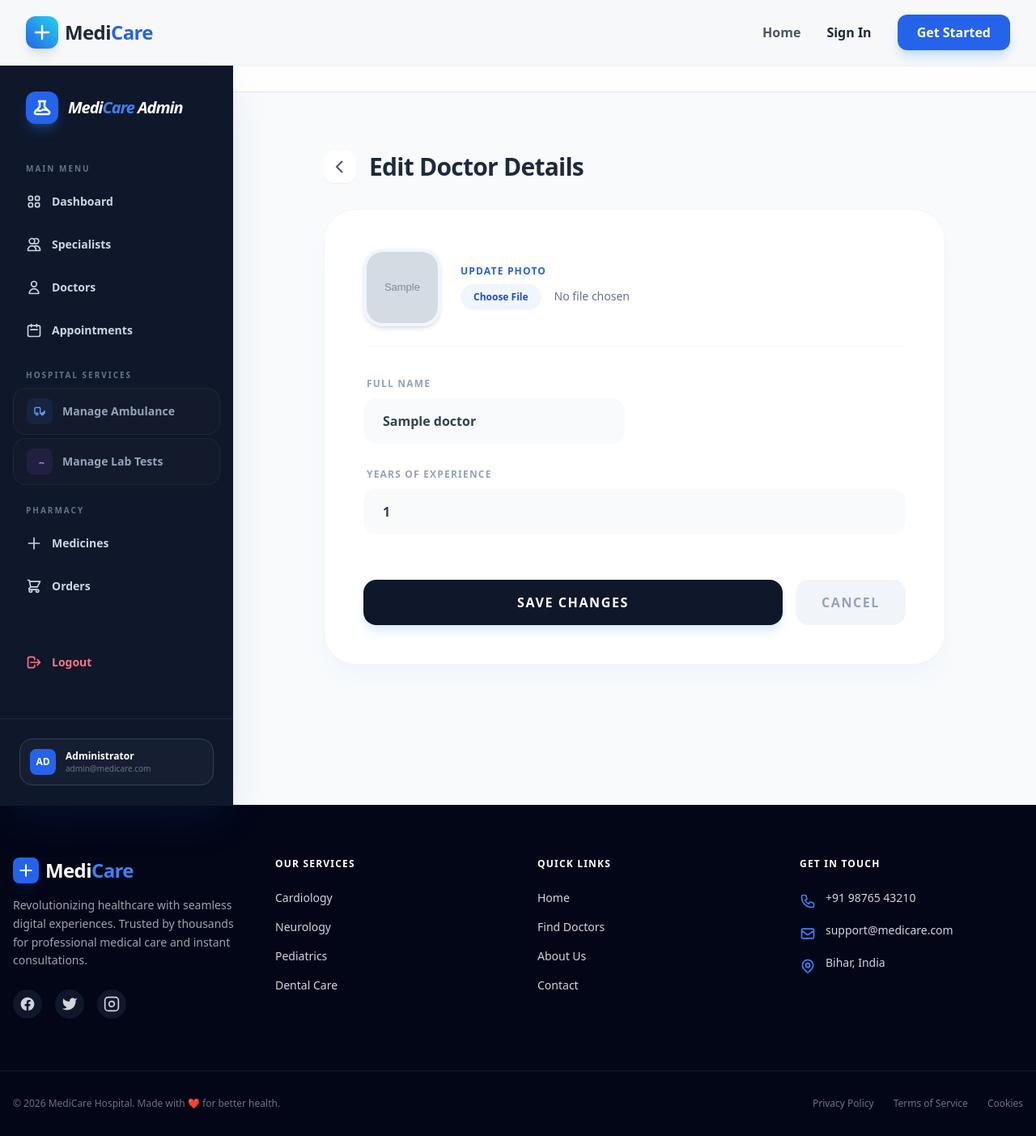
After one commit to prabhakarsingh2007/medicare-django, a Django app: page /edit_doctor/1/ in a window 1280 px wide. The commit adds this page. Shown: the whole page at 81% size. Run offline with Django 5.2, Linux system fonts and the light colour scheme; tables that the repository leaves empty hold one stand-in row (values such as "Sample post"); grey boxes marked "Sample" are stand-in pictures; some libraries are stand-ins or nearby versions.

Commit message:
Add doctor management features: implement edit and delete functionality, update templates and routing

```diff
--- a/medicare/careapp/admin_view.py
+++ b/medicare/careapp/admin_view.py
@@ -78,6 +78,35 @@ def add_doctor(request):
 
     return render(request, "admin/add_doctor.html", {"specialists": specialists})
 
+def delete_doctor(request, pk):
+    doctor = get_object_or_404(Doctor, pk=pk)
+    doctor.delete()
+    messages.success(request, "Doctor deleted successfully!")
+    return redirect('view_doctor')
+
+from django.shortcuts import render, get_object_or_404, redirect
+from .models import Doctor # Apne model ka sahi naam check karein
+
+def edit_doctor(request, pk):
+    doctor = get_object_or_404(Doctor, pk=pk)
+
+    if request.method == 'POST':
+        # Data Update Karne Ka Logic
+        doctor.name = request.POST.get('name')
+        doctor.phone = request.POST.get('phone')
+        doctor.experience = request.POST.get('experience')
+
+        if request.FILES.get('image'):
+            doctor.image = request.FILES.get('image')
+
+        doctor.save()
+        return redirect('view_doctor') # POST ke baad return hona zaroori hai
+
+    # --- YAHAN DHAYAN DEIN ---
+    # GET request ke liye ye return hona MUST hai.
+    # Aapka error bata raha hai ki ye line miss ho gayi hai ya galat indented hai.
+    return render(request, 'admin/edit_doctor.html', {'doctor': doctor})
+
 
 # ================= PATIENT =================
 @staff_member_required
@@ -132,6 +161,13 @@ def view_specialist(request):
     return render(request, "admin/view_specialist.html", {
         "specialists": specialists
     })
+
+@staff_member_required
+def delete_specialist(request, pk):
+    specialist = get_object_or_404(Specialist, pk=pk)
+    specialist.delete()
+    messages.success(request, "Specialist deleted successfully!")
+    return redirect('view_specialist')
 
 
 # ================= AMBULANCE =================
--- /dev/null
+++ b/medicare/careapp/templates/admin/edit_doctor.html
@@ -0,0 +1,60 @@
+{% extends "admin/adminbase.html" %}
+
+{% block admin_content %}
+<div class="p-8 bg-slate-50 min-h-screen">
+    <div class="max-w-3xl mx-auto">
+
+        <div class="mb-8 flex items-center gap-4">
+            <a href="{% url 'view_doctor' %}" class="p-2 bg-white rounded-xl shadow-sm hover:bg-gray-100 transition">
+                <svg class="w-6 h-6 text-slate-600" fill="none" stroke="currentColor" viewBox="0 0 24 24"><path d="M15 19l-7-7 7-7" stroke-width="2"/></svg>
+            </a>
+            <h1 class="text-3xl font-black text-slate-800 tracking-tight">Edit Doctor Details</h1>
+        </div>
+
+        <div class="bg-white rounded-[2.5rem] border border-slate-100 shadow-xl shadow-blue-100/20 overflow-hidden">
+            <form method="POST" enctype="multipart/form-data" class="p-8 md:p-12">
+                {% csrf_token %}
+
+                <div class="space-y-6">
+                    <div class="flex items-center gap-6 mb-8 pb-6 border-b border-slate-50">
+                        <div class="relative">
+                            {% if doctor.image %}
+                                <img src="{{ doctor.image.url }}" class="w-24 h-24 rounded-3xl object-cover border-4 border-blue-50 shadow-md">
+                            {% else %}
+                                <div class="w-24 h-24 rounded-3xl bg-slate-100 flex items-center justify-center text-slate-300">No Image</div>
+                            {% endif %}
+                        </div>
+                        <div>
+                            <label class="text-xs font-black uppercase tracking-widest text-blue-600 block mb-2">Update Photo</label>
+                            <input type="file" name="image" class="text-sm text-slate-500 file:mr-4 file:py-2 file:px-4 file:rounded-full file:border-0 file:text-xs file:font-black file:bg-blue-50 file:text-blue-700 hover:file:bg-blue-100">
+                        </div>
+                    </div>
+
+                    <div class="grid grid-cols-1 md:grid-cols-2 gap-6">
+                        <div class="space-y-2">
+                            <label class="text-xs font-black uppercase tracking-widest text-slate-400 ml-1">Full Name</label>
+                            <input type="text" name="name" value="{{ doctor.name }}" required
+                                class="w-full px-6 py-4 bg-slate-50 border-0 rounded-2xl focus:ring-4 focus:ring-blue-100 transition-all font-bold text-slate-700">
+                        </div>
+
+                        <div class="space-y-2 md:col-span-2">
+                            <label class="text-xs font-black uppercase tracking-widest text-slate-400 ml-1">Years of Experience</label>
+                            <input type="number" name="experience" value="{{ doctor.experience }}" required
+                                class="w-full px-6 py-4 bg-slate-50 border-0 rounded-2xl focus:ring-4 focus:ring-blue-100 transition-all font-bold text-slate-700">
+                        </div>
+                    </div>
+
+                    <div class="pt-8 flex gap-4">
+                        <button type="submit" class="flex-1 bg-slate-900 hover:bg-blue-600 text-white py-4 rounded-2xl font-black uppercase tracking-widest shadow-lg shadow-blue-100 transition-all transform active:scale-95">
+                            Save Changes
+                        </button>
+                        <a href="{% url 'view_doctor' %}" class="px-8 py-4 bg-slate-100 text-slate-400 hover:text-slate-600 rounded-2xl font-black uppercase tracking-widest transition-colors">
+                            Cancel
+                        </a>
+                    </div>
+                </div>
+            </form>
+        </div>
+    </div>
+</div>
+{% endblock %}
--- a/medicare/careapp/templates/admin/view_specialist.html
+++ b/medicare/careapp/templates/admin/view_specialist.html
@@ -29,10 +29,9 @@
             <p class="text-[10px] font-bold text-slate-400 uppercase tracking-widest mt-1">Department</p>
 
             <div class="mt-6 flex gap-3">
-                <a href="#" class="p-2 text-slate-400 hover:text-blue-600 hover:bg-blue-50 rounded-lg transition">
-                    <svg class="w-5 h-5" fill="none" stroke="currentColor" viewBox="0 0 24 24"><path d="M11 5H6a2 2 0 00-2 2v11a2 2 0 002 2h11a2 2 0 002-2v-5m-1.414-9.414a2 2 0 112.828 2.828L11.828 15H9v-2.828l8.586-8.586z" stroke-width="2"/></svg>
+
                 </a>
-                <a href="#" class="p-2 text-slate-400 hover:text-red-600 hover:bg-red-50 rounded-lg transition">
+                <a href="{% url "delete_specialist" pk=s.id %}" class="p-2 text-slate-400 hover:text-red-600 hover:bg-red-50 rounded-lg transition">
                     <svg class="w-5 h-5" fill="none" stroke="currentColor" viewBox="0 0 24 24"><path d="M19 7l-.867 12.142A2 2 0 0116.138 21H7.862a2 2 0 01-1.995-1.858L5 7m5 4v6m4-6v6m1-10V4a1 1 0 00-1-1h-4a1 1 0 00-1 1v3M4 7h16" stroke-width="2"/></svg>
                 </a>
             </div>
--- a/medicare/medicare/urls.py
+++ b/medicare/medicare/urls.py
@@ -19,6 +19,9 @@ urlpatterns = [
     path("payment/<int:id>/", payment, name="payment"),
     path("successfull/",successfull_payment,name="successful_payment"),
     path("doctor_dashboard/", doctor_dashboard, name="doctor_dashboard"),
+    path('delete_doctor/<int:pk>/', delete_doctor, name='delete_doctor'),
+    path('edit_doctor/<int:pk>/', edit_doctor, name='edit_doctor'),
+    path('delete_specialist/<int:pk>/', delete_specialist, name='delete_specialist'),
     path("doctor_profile/<slug:slug>/", doctor_profile, name="doctor_profile"),
     path("patient_dashboard/", patient_dashboard, name="patient_dashboard"),
     path("patient_profile/", patient_profile, name="patient_profile"),
```
Also changed, not shown: medicare/careapp/templates/admin/view_doctor.html (+2 -6 lines).
